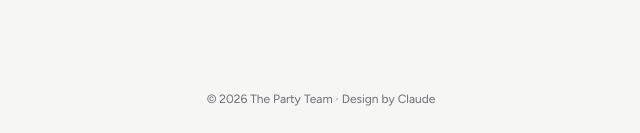
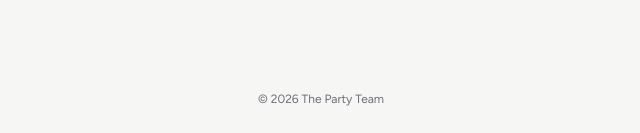
Before and after one commit to DinaLeahG/SecretExchange, a website: page index.html in a window 1280 px wide. Shown: the part 664-797 px from the top of the page, 319-959 px from the left. Drawn offline with nearby package versions, Linux system fonts and the light colour scheme.

Commit message:
Footer: The Party Team only
Co-Authored-By: Claude Opus 5.5 <noreply@anthropic.com>

```diff
--- a/index.html
+++ b/index.html
@@ -185,7 +185,7 @@
     </main>
   </div>
 
-  <footer class="site-footer">© 2026 The Party Team · Design by Claude</footer>
+  <footer class="site-footer">© 2026 The Party Team</footer>
 
   <script src="https://cdn.jsdelivr.net/npm/@supabase/supabase-js@2.112.4/dist/umd/supabase.js"></script>
   <script src="config.js?v=4"></script>
```
Also changed, not shown: wishlist.html (+1 -1 lines).
